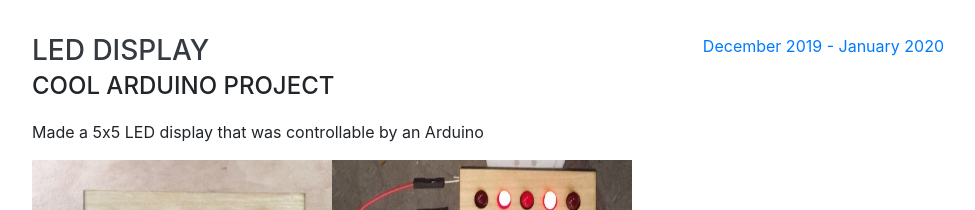
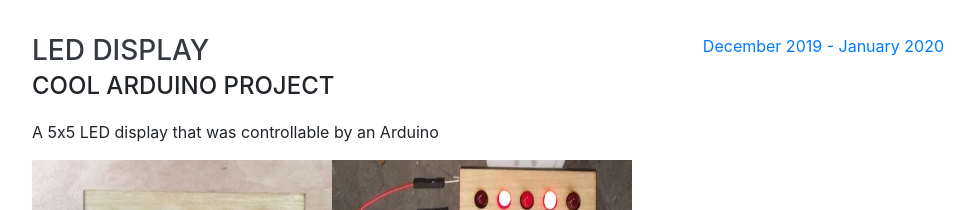
Before and after one commit to BarakBinyamin/BarakBinyamin.github.io-, a website with bundled scripts: page index.html in a window 1280 px wide. Shown: the part 1900-2110 px from the top of the page, without its empty margins (288-1263 px from the left). Built offline with nearby package versions, Linux system fonts and the light colour scheme; a web font is replaced by a local one.

Commit message:
Update index.html

```diff
--- a/index.html
+++ b/index.html
@@ -138,7 +138,7 @@
           <div class="resume-content">
             <h3 class="mb-0">Led Display</h3>
             <div class="subheading mb-3">Cool Arduino Project</div>
-            <p>Made a 5x5 LED display that was controllable by an Arduino</p><img src="img/LED.jpg" alt="Image" height="300" width="300"><img src="img/LED2.jpg" alt="Image" height="300" width="300">
+            <p>A 5x5 LED display that was controllable by an Arduino</p><img src="img/LED.jpg" alt="Image" height="300" width="300"><img src="img/LED2.jpg" alt="Image" height="300" width="300">
           </div>
           <div class="resume-date text-md-right">
             <span class="text-primary">December 2019 - January 2020</span>
```
